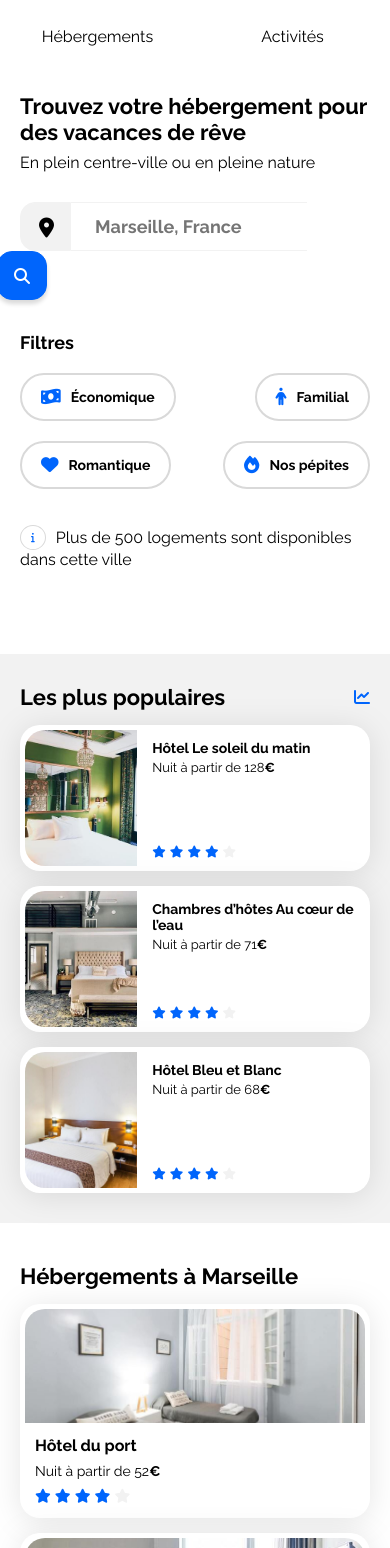
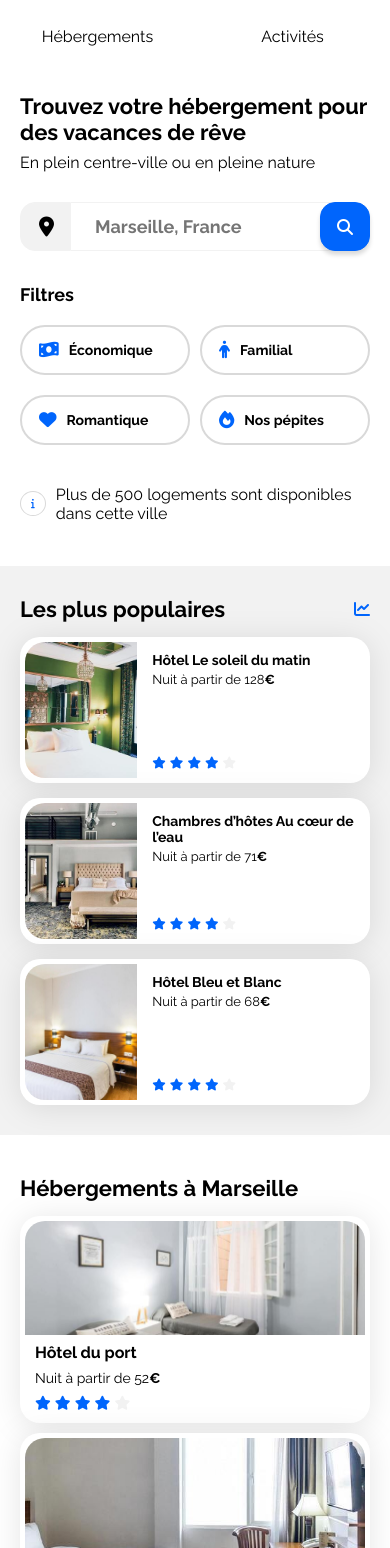
Before and after one commit to EBrohet/OC_Projet-2, a plain HTML site: page index.html in a window 390 px wide. Shown: the part 52-1600 px from the top of the page. Drawn offline with Linux system fonts and the light colour scheme.

Commit message:
Ajustements des éléments css sur les différents formats d'écran

```diff
--- a/css/style.css
+++ b/css/style.css
@@ -22,6 +22,7 @@ body {
 .main-container {
     width: 100%;
     max-width: 1440px;
+    min-width: 320px;
     padding: 0 50px;
     box-sizing: border-box;
 }
@@ -60,7 +61,6 @@ nav ul li:hover{
     margin-top: 30px;
 }
 
-
 .headline p{
     margin: 8px 0;
 }
@@ -73,12 +73,14 @@ form{
 
 .fa-location-dot{
     color: black;
-    padding: 23.5px 16px 22px 18px;
+    padding: 23px 16px 23px 18px;
     background-color: #F2F2F2;
     border-radius: 15px 0 0 15px;
     border: 1px solid #F2F2F2;
     margin: 0;
     text-align: center;
+    top : -1px;
+    position: relative;
 }
 
 #search{
@@ -118,8 +120,8 @@ button{
     border: 1px solid #0065FC;
     box-shadow: 0 4px 4px #00000025;
     visibility: hidden;
-    position: relative;
-    left: -159px;
+    position: absolute;
+    right: 20px;
 }
 
 
@@ -146,7 +148,7 @@ button{
 .category{
     border: 2px solid #D9D9D9;
     border-radius: 25px;
-    padding: 14px 19px 14px 19px;
+    padding: 13px 17px 13px 17px;
     font-size: 17px;
 }
 
@@ -156,12 +158,13 @@ button{
 
 .info{
     margin: 15px 0 35px 0;
+    display: flex;
+    align-items: center;
 }
 
 .fa-info{
     border: 1px solid #D9D9D9;
     border-radius: 50%;
-    text-align: center;
     margin-right: 10px;
     padding: 11px 10px;
 }
@@ -171,7 +174,6 @@ button{
 li{
     list-style: none;
 }
-
 
 a {
     color: inherit;
@@ -226,6 +228,7 @@ a {
     box-sizing: border-box;
 }
 
+
 /****** Hebergements ***********/
 .hebergements {
     width: 65%;
@@ -243,6 +246,10 @@ a {
     gap: 30px;
 }
 
+.hebergements-cards .card{
+    height: 100%;
+}
+
 .hebergements-cards img{
     width: 100%;
     height: 114px;
@@ -250,11 +257,13 @@ a {
 }
 
 .hebergements-cards .card-content{
-    padding: 5px 10px 7px 10px;
+    padding: 0 10px 0 10px;
+    margin-bottom: -5px;
 }
 
 .hebergements-cards a{
-    width: 30%;
+    width: 29.5%;
+    margin-bottom: 5px;
 }
 
 .hebergements-cards .card-title{
@@ -264,7 +273,6 @@ a {
 .hebergements-cards .card-subtitle{
     margin: 8px 0;
 }
-
 
 
 /****** Populaires ***********/
@@ -280,7 +288,7 @@ a {
 
 .populaires-cards .card {
     display: flex;
-    margin-top: 33px;
+    margin-top: 30px;
 }
 
 .populaires-cards img {
@@ -323,14 +331,12 @@ a {
 
 .activites-cards{
     display: flex;
-    justify-content: space-between;
-    width: 100%;
     gap: 30px;
 }
 
 .activites-cards .card{
     padding: 0;
-    margin: 30px 0 0 0;
+    height: 100%;
 }
 
 .activites-cards img{
@@ -340,17 +346,20 @@ a {
 }
 
 .activites-cards .card-title{
-    padding: 0 19px 20px 19px;
+    padding: 0 19px 0px 19px;
+    margin: 16px 0 20px 0;
 }
 
 .activites-cards a{
     width: 25%;
+    margin-top: 30px;
 }
 
 
 /***** footer *****/
 footer{
     background-color: #F2F2F2;
+    margin-top: 35px;
     display: flex;
 }
 
@@ -388,6 +397,7 @@ footer ul{
 
     .category{
         font-size: 16px;
+        padding: 13.5px 17px 13.5px 17px;
     }
 
 
@@ -406,6 +416,7 @@ footer ul{
     .hebergements {
         width: 100%;
     }
+
 
     .populaires {
         width: 100%;
@@ -430,12 +441,18 @@ footer ul{
         font-size: 13px;
     }
 
+
     .activites-cards img{
         height: 200px;
     }
 
+    .activites-cards .card-title{
+        margin: 12px 0 16px 0;
+    }
 
 }
+
+
 
 /* Small devices (phones, less than 768px) */
 @media (max-width: 767.98px) {
@@ -471,6 +488,7 @@ footer ul{
         width: 50%;
         text-align: center;
         height: 100%;
+        box-sizing: border-box;
     }
 
     nav ul li:hover{
@@ -481,13 +499,16 @@ footer ul{
 
 
     #search{
-        width: 236px;
-        text-align: left;
         padding-left: 24px;
+        position: absolute;
+        right: 54px;
+        left: 71px;
+        width: auto;
     }
 
     button{
         visibility: hidden;
+        z-index: 2;
     }
 
     .fa-magnifying-glass{
@@ -498,11 +519,19 @@ footer ul{
     .filter{
         width: 100%;
         height: 161px;
+        gap: 10px;
+    }
+
+    .filter-title{
+        margin-bottom: 10px;
     }
 
     .category{
         font-size: 14px;
-        margin-bottom: 20px;
+        margin-bottom: 10px;
+        flex-basis: 25%;
+        flex-grow: 1;
+        padding: 15px 17px 15px 17px;
     }
 
 
@@ -518,6 +547,10 @@ footer ul{
     .hebergements-and-populaires .hebergements{
         background-color: white;
         flex-direction: column;
+    }
+
+    .populaires {
+        margin-top: 0px;
     }
 
     .populaires-cards {
@@ -549,6 +582,7 @@ footer ul{
 
     .activites{
         margin-bottom: 15px;
+        margin-top: 25px;
     }
 
     .activites-title{
@@ -557,11 +591,11 @@ footer ul{
 
     .activites-cards{
         flex-direction: column;
-        gap: 0px;
+        gap: 15px;
     }
 
-    .activites-cards .card{
-        margin: 0;
+    .activites-cards .card-content{
+        padding: 2px 0 6px 0;
     }
 
     .activites-cards img{
@@ -570,6 +604,7 @@ footer ul{
 
     .activites-cards a{
         width: 100%;
+        margin: 0;
     }
 
 
@@ -582,5 +617,4 @@ footer ul{
         width: 100%;
     }
 
-
 }
--- a/index.html
+++ b/index.html
@@ -46,7 +46,8 @@
                     <li class="category"><i class="fa-solid fa-fire fa-lg"></i>Nos pépites</li>
                 </ul>
                 <div class="info">
-                    <p><i class="fa-solid fa-info fa-2xs fa-border"></i>Plus de 500 logements sont disponibles dans cette ville</p>
+                    <i class="fa-solid fa-info fa-2xs fa-border"></i>
+                    <p>Plus de 500 logements sont disponibles dans cette ville</p>
                 </div>
             </div>
 
```
